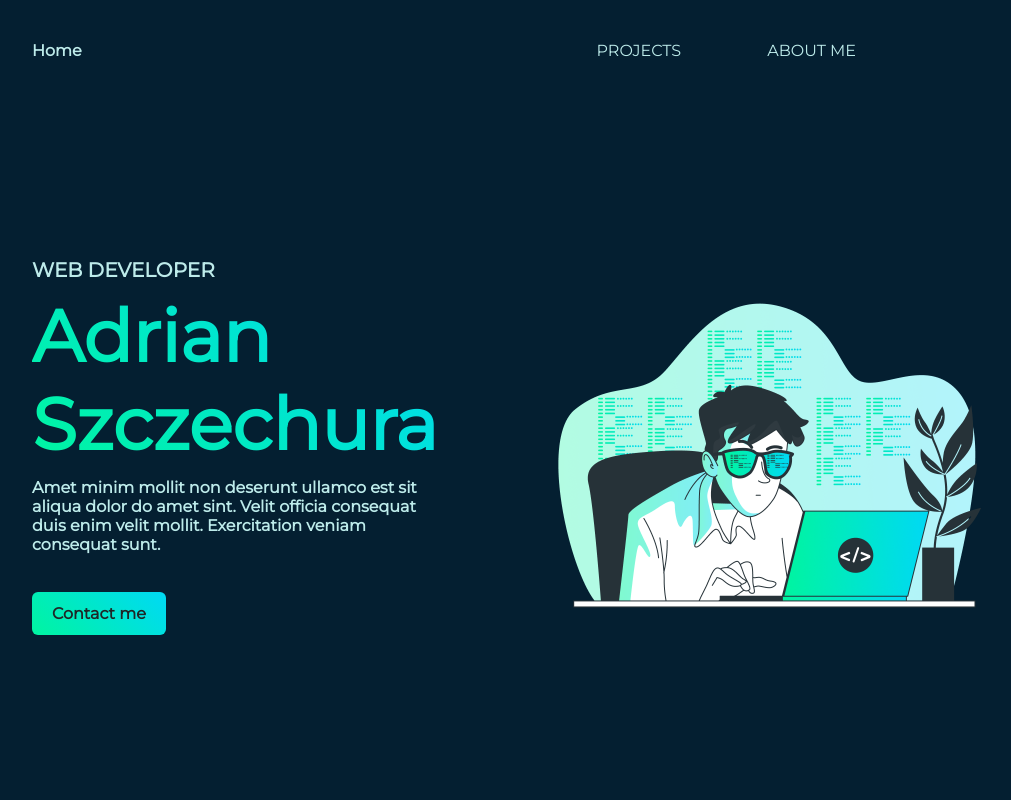
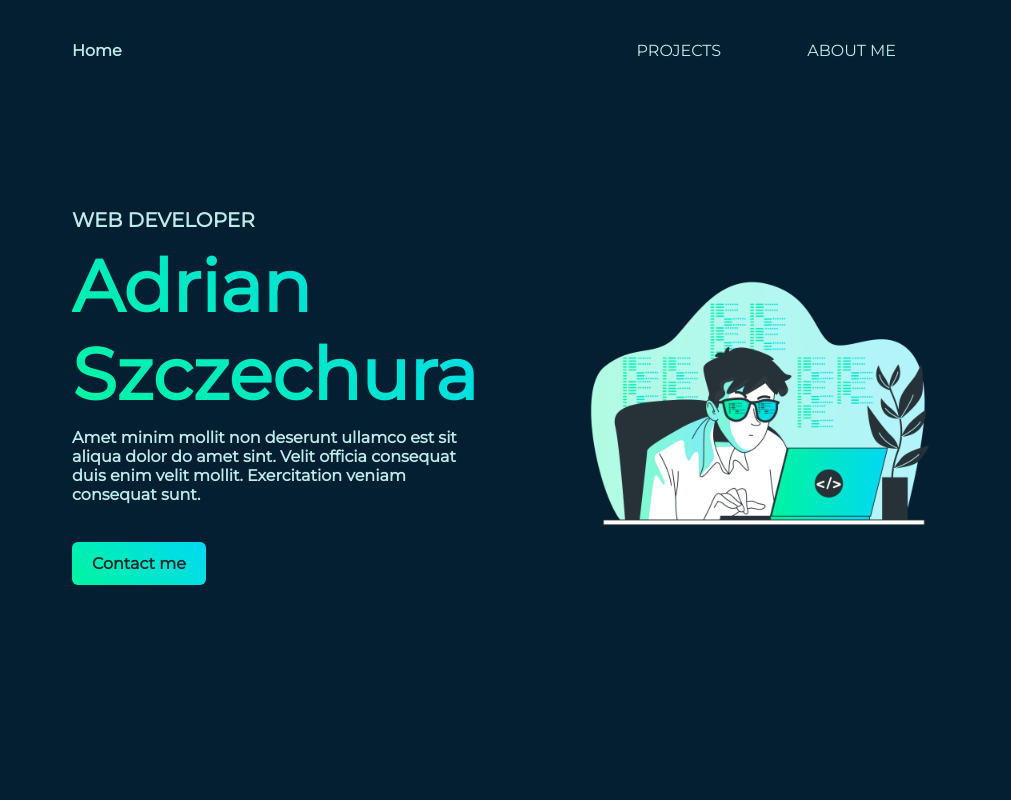
Before and after one commit to oevadee/portfolio, a Gatsby site: page / in a window 1280 px wide. Shown: the top 800 px of the page, without its empty margins (156-1167 px from the left). Built offline with nearby package versions, Linux system fonts and the light colour scheme; Gatsby itself is replaced by a stand-in of ours.

Commit message:
feat(fe): init prettier, refactor layout

```diff
--- a/src/layouts/index.tsx
+++ b/src/layouts/index.tsx
@@ -1,10 +1,17 @@
-import React, { ReactNode } from "react";
-import { Navigation } from "modules/navigation";
-import styled, { ThemeProvider } from "styled-components";
-import { GlobalStyle } from "styles/GlobalStyles";
-import { theme } from "styles/theme";
+import React, { ReactNode } from 'react';
+import { Navigation } from 'modules/navigation';
+import styled, { ThemeProvider } from 'styled-components';
+import { GlobalStyle } from 'styles/GlobalStyles';
+import { theme } from 'styles/theme';
 
 const SWrapper = styled.div`
+    width: 100vw;
+    display: flex;
+    flex-direction: column;
+    align-items: center;
+`;
+
+const SMain = styled.main`
     width: 100%;
     max-width: 1200px;
     min-height: 100vh;
@@ -21,7 +28,7 @@
             <GlobalStyle />
             <SWrapper>
                 <Navigation />
-        <main>{children}</main>
+                <SMain>{children}</SMain>
             </SWrapper>
         </ThemeProvider>
     );
--- a/src/modules/navigation/index.tsx
+++ b/src/modules/navigation/index.tsx
@@ -1,13 +1,15 @@
-import { Link } from "gatsby";
-import React from "react";
-import styled from "styled-components";
+import { Link } from 'gatsby';
+import React from 'react';
+import styled from 'styled-components';
 
 const SNav = styled.nav`
+  max-width: 1200px;
+  padding: 0 11.75rem;
+  width: 100%;
   height: 100px;
   display: flex;
   align-items: center;
   justify-content: space-between;
-  padding: 2.5rem 0;
 `;
 
 const SHeader = styled.h2`
--- a/src/views/index/sections/intro-section/index.tsx
+++ b/src/views/index/sections/intro-section/index.tsx
@@ -1,8 +1,8 @@
-import { StyledButton } from "components/styled-button";
-import { graphql, useStaticQuery } from "gatsby";
-import { GatsbyImage } from "gatsby-plugin-image";
-import React from "react";
-import styled from "styled-components";
+import { StyledButton } from 'components/styled-button';
+import { graphql, useStaticQuery } from 'gatsby';
+import { GatsbyImage } from 'gatsby-plugin-image';
+import React from 'react';
+import styled from 'styled-components';
 
 const SSection = styled.section`
   margin-top: 6rem;
@@ -38,11 +38,9 @@
   margin-bottom: 1.75rem;
 `;
 
-const SImageWrapper = styled.div``;
-
 const SImage = styled(GatsbyImage)`
-  width: 500px;
-  height: 500px;
+  width: 400px;
+  height: 400px;
 `;
 
 export const IntroSection = () => {
@@ -73,12 +71,12 @@
         </SDescription>
         <StyledButton to="/projects">Contact me</StyledButton>
       </STextWrapper>
-      <SImageWrapper>
+      <div>
         <SImage
           image={data.nerd.childImageSharp.gatsbyImageData}
           alt="Software engineer"
         />
-      </SImageWrapper>
+      </div>
     </SSection>
   );
 };
```
Also changed, not shown: 2 other files. Lines whose indentation alone changed are shown as unchanged.
